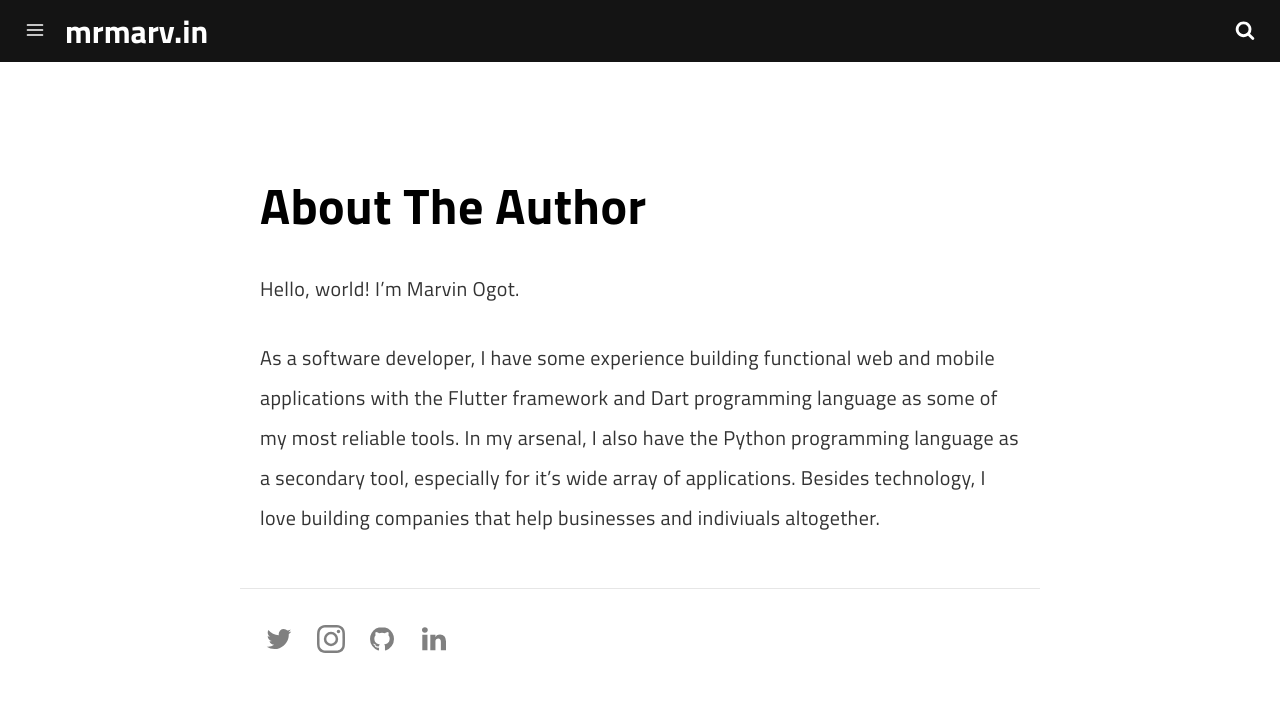
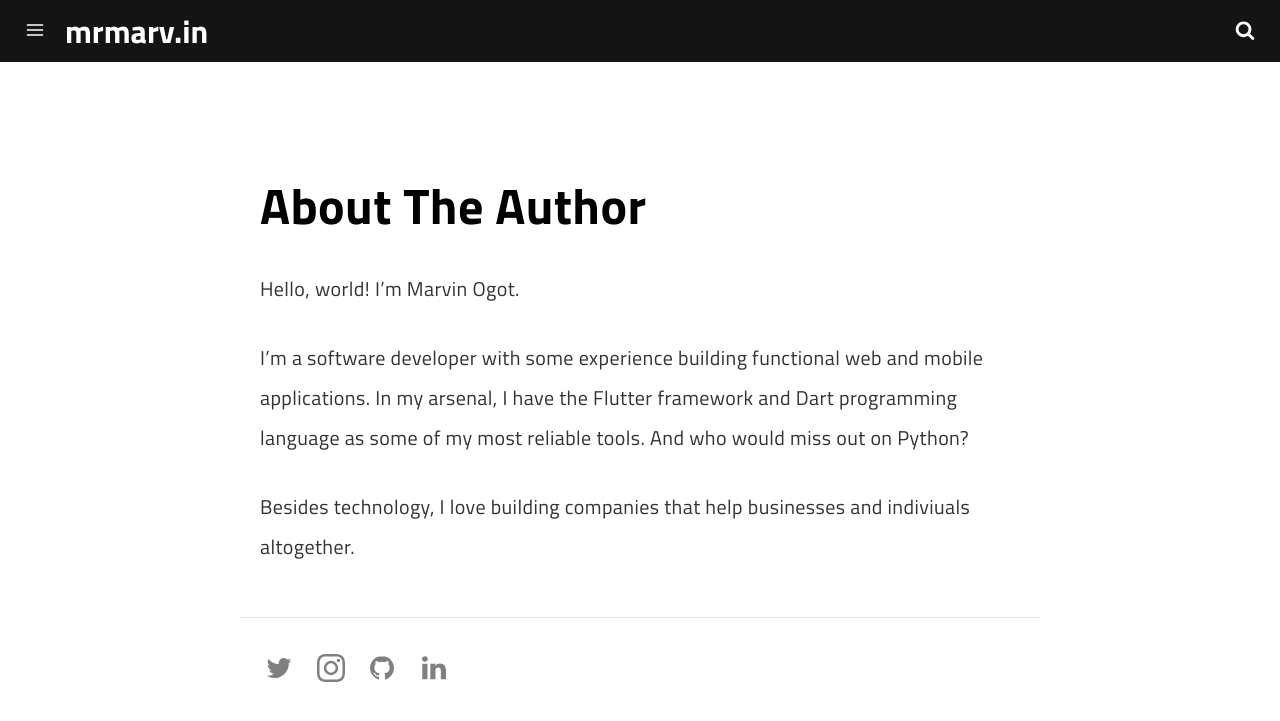
Before and after one commit to marv0/marv0.github.io, a Jekyll site: the page built from pages/about.md, in a window 1280 px wide. Shown: the top 721 px of the page. Built offline with Jekyll 4.4.1, drawn with Linux system fonts in a browser that asks for light colours; a script that is not in the unit is left out.

Commit message:
Update about.md

```diff
--- a/pages/about.md
+++ b/pages/about.md
@@ -11,4 +11,6 @@ permalink: /about/
 
 Hello, world! I'm Marvin Ogot.
 
-As a software developer, I have some experience building functional web and mobile applications with the Flutter framework and Dart programming language as some of my most reliable tools. In my arsenal, I also have the Python programming language as a secondary tool, especially for it's wide array of applications. Besides technology, I love building companies that help businesses and indiviuals altogether.
+I'm a software developer with some experience building functional web and mobile applications. In my arsenal, I have the Flutter framework and Dart programming language as some of my most reliable tools. And who would miss out on Python?
+
+Besides technology, I love building companies that help businesses and indiviuals altogether.
```
Also changed, not shown: other parts of pages/about.md (+1 -1 lines).
